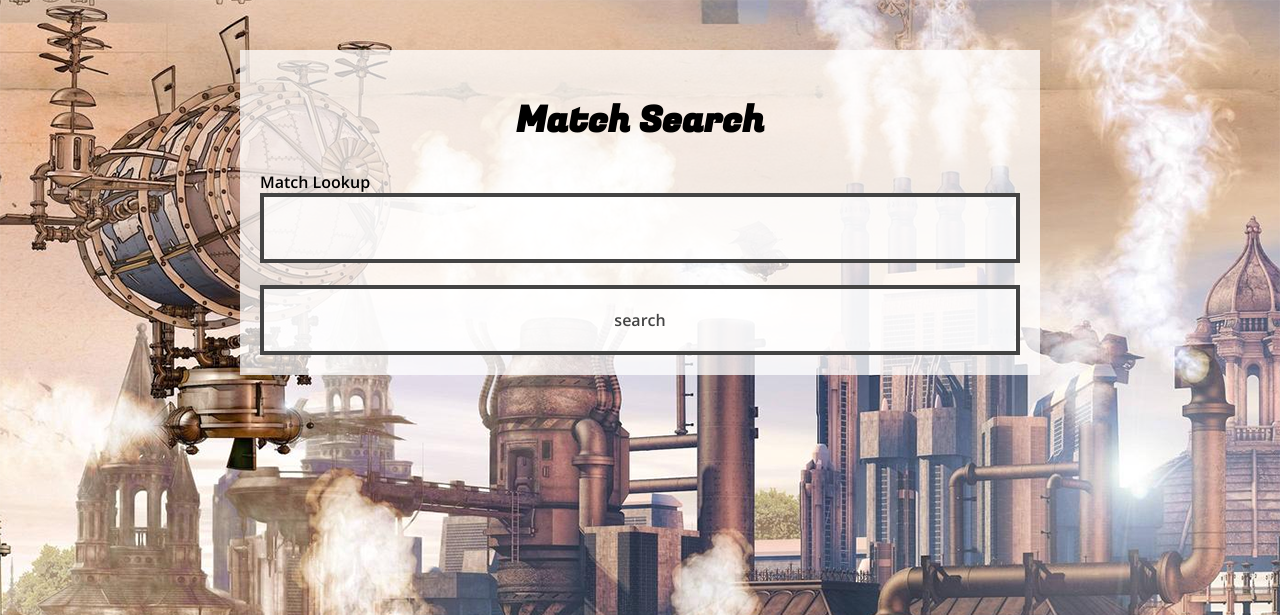
After one commit to FRC-Team-1710/Scouting-2017, a Django app: page /scout/view_match/ in a window 1280 px wide. The commit adds this page. Shown: the top 615 px of the page. Run offline with Django 3.2, Linux system fonts and the light colour scheme.

Commit message:
ready for north star!

```diff
--- a/scout_2017/scout_app/forms.py
+++ b/scout_2017/scout_app/forms.py
@@ -51,6 +51,9 @@ class TeleopInfoForm(forms.ModelForm):
 class TeamLookupForm(forms.Form):
 	team_number = forms.IntegerField(help_text="Team Lookup", required = True)
 
+class MatchLookupForm(forms.Form):
+	match_number = forms.IntegerField(help_text="Match Lookup", required = True)
+
 class TeamFilterForm(forms.Form):
 	filter_type = forms.CharField(help_text="Filter data by...", widget=forms.Select(choices=TEAM_FILTER_CHOICES), required = False)
 
--- a/scout_2017/scout_app/templates/scout_app/index.html
+++ b/scout_2017/scout_app/templates/scout_app/index.html
@@ -13,6 +13,7 @@
 			<a href = "/scout/filter_data/">Filter Data</a>
                         <a href = "/scout/logout/">Logout</a>
                         <a href = "/scout/bets/">My Bets</a>
+			<a href = "/scout/view_match/">Match Lookup</a>
 			<a href = "/scout/thanks_export/">Export Raw Data To G-Sheet</a>											</div>
 			<h4>Hey {{ user.username }} you have {{ scout.scout_sheckles }} Scout Sheckles</h4>
 		{% else %}
--- /dev/null
+++ b/scout_2017/scout_app/templates/scout_app/match_search.html
@@ -0,0 +1,25 @@
+<!DOCTYPE html>
+
+<html>
+        {% load static %}
+        <link type="text/css" rel="stylesheet" href="{% static 'scout_app/stylesheet.css' %}" />
+        <meta name="viewport" content="width=device-width, initial-scale=1.0">
+
+	<body>
+
+		<h1>Match Search</h1>
+
+                <form action="/scout/view_match/" method="post">
+
+                {% csrf_token %}
+                {% for field in form.visible_fields %}
+                        {{ field.errors }}
+                        {{ field.help_text }}<br />
+                        {{field }}<br />
+                {% endfor %}
+                <input type="submit" value="search" />
+
+
+	</body>
+
+</html>
--- a/scout_2017/scout_app/urls.py
+++ b/scout_2017/scout_app/urls.py
@@ -11,6 +11,7 @@ urlpatterns = [
     url(r'^scout_login/$', views.scout_login, name= 'scout_login'),
     url(r'^register_scout/$', views.scout_register, name = 'register'),
     url(r'^view_data/$', views.view_data, name = 'view_data'),
+    url(r'^view_match/$', views.match_search, name = 'match_search'),
     url(r'^team/(?P<team_number>[0-9999]+)/$', views.team_lookup, name = 'team_lookup'),
     url(r'^match/(?P<match_number>[0-999]+)/$', views.match_lookup, name = 'match_lookup'),
     url(r'^logout/$', views.logout, name = 'logout'),
--- a/scout_2017/scout_app/views.py
+++ b/scout_2017/scout_app/views.py
@@ -3,7 +3,7 @@ from django.http import HttpResponse, HttpResponseRedirect
 from django.template import RequestContext, loader
 from django.contrib.auth.decorators import login_required
 from scout_app.models import TeamData, AutoData, TeleopData, BetHandler, Scout, Bet, OtherData, Comments, Teams
-from scout_app.forms import forms, TeamInfoForm, AutoInfoForm, TeleopInfoForm, TeamLookupForm, PlaceBetForm, ScoutRegister, ScoutLogin, TeamFilterForm, CommentForm
+from scout_app.forms import forms, TeamInfoForm, AutoInfoForm, TeleopInfoForm,MatchLookupForm, TeamLookupForm, PlaceBetForm, ScoutRegister, ScoutLogin, TeamFilterForm, CommentForm
 from django.contrib.auth import logout as django_logout
 from django.contrib.auth.models import User
 from django.contrib.auth import authenticate, login
@@ -64,11 +64,13 @@ def scout_login(request):
 
 @login_required
 def scout_start(request):
+	team_data = TeamData.objects.order_by('match_number')
 	errors = None
 	scouts = Scout.objects.order_by('user')
 	matches = TeamData.objects.order_by('-match_number')
 	teams = Teams.objects.order_by('team_number')
 	match_played = False
+	already_submitted = False
 	team_exists = False
 	match_count = 0
 
@@ -85,12 +87,22 @@ def scout_start(request):
 			for team in teams:
 				if str(form.cleaned_data['team_number']) == str(team.team_number):
 					team_exists = True
-			if match_played == False and team_exists == True:
+
+                        #makes sure data has not been submitted already to prevent user from going back and re submittiing
+                        for match in team_data:
+                                if form.cleaned_data['match_number'] == match.match_number and form.cleaned_data['team_number'] == match.team_number:
+                                        already_submitted = True
+
+			if match_played == False and team_exists == True and already_submitted == False:
 				new_team = TeamData(match_number = form.cleaned_data['match_number'], team_number = form.cleaned_data['team_number'], alliance_color = form.cleaned_data['alliance_color'], current_scout=request.user.username)
 				new_team.save()
 				return HttpResponseRedirect('/scout/place_bets/')
-			else:
-				errors = "That team is not competing here"
+			elif match_played == True:
+				errors = "Match has already been played"
+			elif team_exists == False:
+				errors = "Team is not here/doesn't exist"
+			elif already_submitted == True:
+				errors = "This team is already being scouted. If this is incorrect, talk to Megan, Isaac, or Jake"
         	else:
         	    print form.errors
     	else:
@@ -141,8 +153,11 @@ def place_bets(request):
 def auto_input(request):
 	matches = TeamData.objects.order_by('match_number')
 	scouts = Scout.objects.order_by('user')
+	auto_data = AutoData.objects.order_by('match_number')
         team_num = 0
         match_num = 0
+	already_submitted = False
+
         for match in matches:
         	if str(match.current_scout) == str(request.user.username):
         		match_num = match.match_number
@@ -151,8 +166,15 @@ def auto_input(request):
 	if request.method == 'POST':
 		form = AutoInfoForm(request.POST)
 		if form.is_valid():
-			form.save()
-			return teleop_input(request)
+			#makes sure data has not been submitted already to prevent user from going back and re submittiing
+			for match in auto_data:
+				if form.cleaned_data['match_number'] == match.match_number and form.cleaned_data['team_number'] == match.team_number:
+					already_submitted = True
+			if already_submitted == True:
+				return teleop_input(request)
+			else:
+				form.save()
+				return teleop_input(request)
 		else:
 			print form.errors
 	else:
@@ -169,7 +191,9 @@ def auto_input(request):
 def teleop_input(request):
         matches = TeamData.objects.order_by('match_number')
 	scouts = Scout.objects.order_by('user')
+	tele_data = TeleopData.objects.order_by('match_number')
         team_num = 0
+	already_submitted = False
         match_num = 0
         for match in matches:
         	if str(match.current_scout) == str(request.user.username):
@@ -180,7 +204,13 @@ def teleop_input(request):
 	if request.method == 'POST':
                 form = TeleopInfoForm(request.POST)
                 if form.is_valid():
-                        form.save()
+                        #makes sure data has not been submitted already to prevent user from going back and re submittiing
+                        for match in tele_data:
+                                if form.cleaned_data['match_number'] == match.match_number and form.cleaned_data['team_number'] == match.team_number:
+                                        already_submitted = True
+                        if already_submitted == False:
+                                form.save()
+
 			#give scout 50 scheckles and add a match to their matches scouted count
                         for scout in scouts:
 				if str(scout.user) == str(request.user.username):
@@ -362,6 +392,18 @@ def filter_data(request):
 		context = {"id" : 2, 'form' : form}
 	return render(request, 'scout_app/view_data.html', context)
 
+def match_search(request):
+	if request.method == 'POST':
+		form = MatchLookupForm(request.POST)
+		if form.is_valid():
+			return match_lookup(request, form.cleaned_data['match_number'])
+		else:
+			print form.errors
+	else:
+		form = MatchLookupForm()
+
+	return render(request, 'scout_app/match_search.html', {'form' : form})
+
 def team_lookup(request, team_number):
 	auto_data = AutoData.objects.order_by('match_number')
 	teleop_data = TeleopData.objects.order_by('match_number')
@@ -438,6 +480,8 @@ def match_lookup(request, match_number):
 	#scrapes north star schedule for match schedule
 	scope = ['https://spreadsheets.google.com/feeds']
 	row_num = 0
+	tele_data = TeleopData.objects.order_by('match_number')
+	auto_data = AutoData.objects.order_by('match_number')
 	credentials = ServiceAccountCredentials.from_json_keyfile_name('/home/herm/Scouting-1df27c55e93e.json', scope)
 
 	gc = gspread.authorize(credentials)
@@ -450,8 +494,15 @@ def match_lookup(request, match_number):
 		row_num += 1
 		if str(match) == 'Quals ' + str(match_number):
 			teams_in_match = wks.row_values(row_num)
+	#filters out empty cells
+	count = 0
+	for team in teams_in_match:
+		count +=1
+		if team == '':
+			del teams_in_match[count-1]
 
-	context = {'match_number' : match_number, 'blue_teams' : teams_in_match[1:6], 'red_teams' : teams_in_match[7:12]}
+	#calulates cimb % for each team
+	context = {'match_number' : match_number, 'blue_teams' : teams_in_match[1:4], 'red_teams' : teams_in_match[4:7]}
 	return render(request, 'scout_app/match_results.html', context)
 
 def logout(request):
@@ -482,15 +533,15 @@ def view_bet(request, match_number):
 	red_win_count = 0
 	current_scout = None
 	scout_choice = ""
-	money_in_pot = 0
+	money_in_pot = 500
 	winning_alliance = None
 	bet_count = 0
 	red_bet_count = 0
 	blue_bet_count = 0
 	percent_of_pot = 0.0
 	context = {}
-	blue_money = 0
-	red_money = 0
+	blue_money = 250
+	red_money = 250
 	percent_return = 0.0
 	winnings = 0
 	#calculate the money in the pot for that match
```
Also changed, not shown: scout_2017/scout_app/models.py (+9 -0 lines), scout_2017/db.sqlite3, 4 other files.
